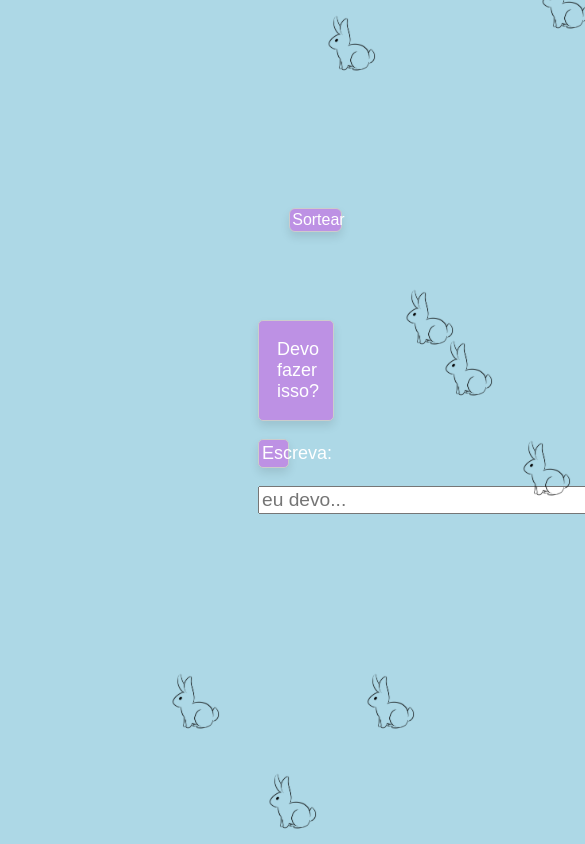
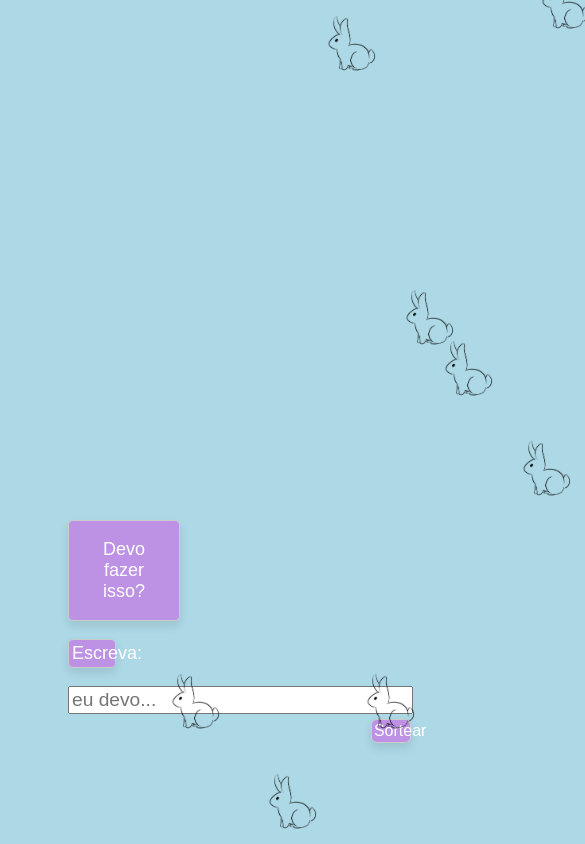
Before and after one commit to coelho-py/Rabbit-Decisoes, a plain HTML site: page index.html in a window 390 px wide. Shown: the top 844 px of the page, 585 px wide, since content can reach past the window. Drawn offline with Linux system fonts and the light colour scheme.

Commit message:
correct mobile resolution

```diff
--- a/css/estilo.css
+++ b/css/estilo.css
@@ -134,26 +134,33 @@
   }
 
   #resultado {
+    width: 170px;
+    margin-left: 380px;
     border-radius: 5px;
     box-shadow: 0 5px 10px rgba(0, 0, 0.1);
     font-size: larger;
   }
 
-  @media screen and (max-width: 480px) {
-    .main {
-      display: contents;
+  @media screen and (max-width: 720px) {
+    .corpo{
+      margin-left: 60px;
+      margin-top: 520px;
+      width: 90%;
+      height: 100%;
     }
-
-    .botao {
-      position: absolute;
-      right: 3em;
-      top: 12em;
+    .caixa{
+      width: 100%;
+    }
+    .pergunta{
+      width: 22%;
+    }
+    .escreve{
       width: 12%;
     }
-
-    #resultado {
-      position: absolute;
-      top: 10em;
+    .botao{
+      margin-top: 5px;
+      margin-right: 1spx;
+      width: 10%;
     }
   }
 
```
